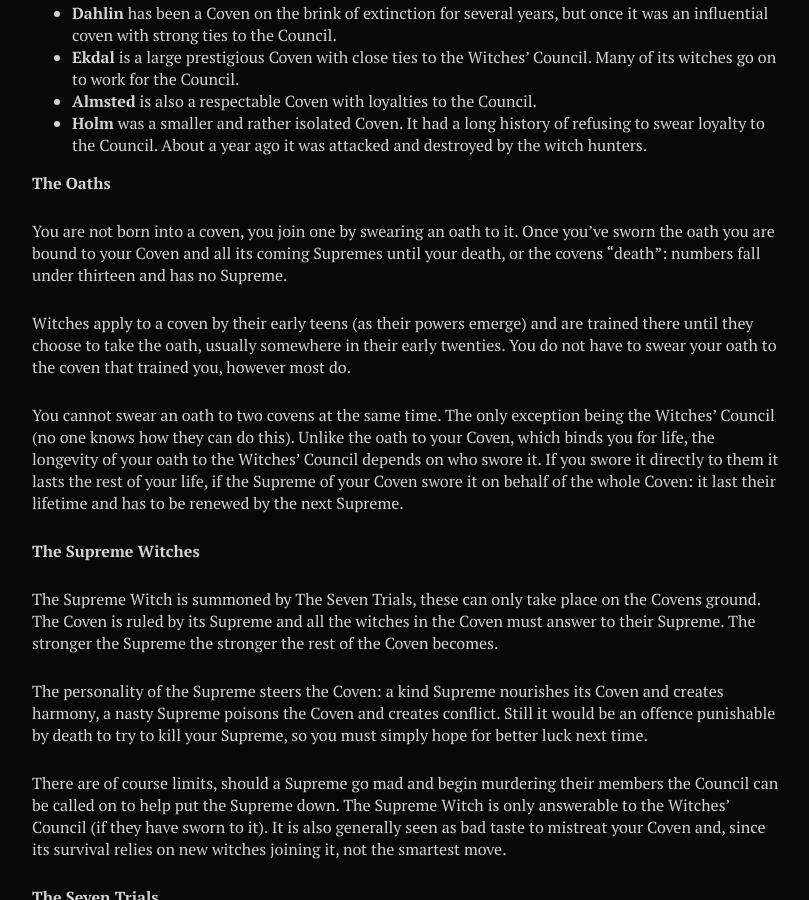
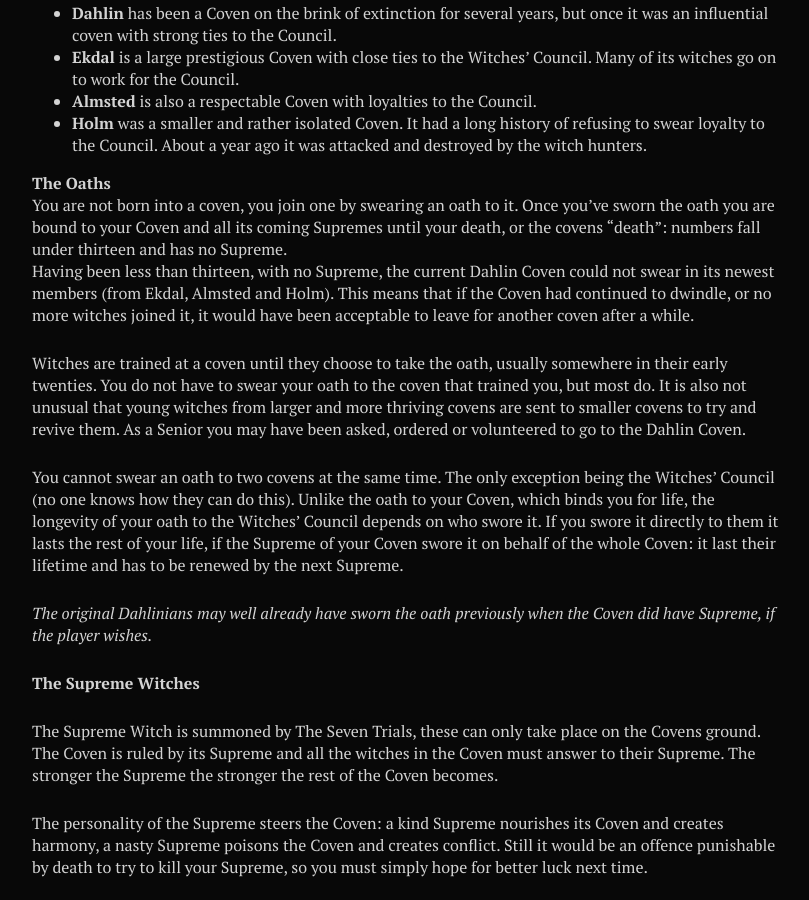
Before and after one commit to stanislavb/en.coven.nu, a Jekyll site: the page built from fictional/index.md, in a window 1280 px wide and 900 px high, scrolled down 1895 px. Shown: the whole window, without its empty margins (288-1097 px from the left). Built offline with Jekyll 4.4.1, drawn with Linux system fonts in a browser that asks for light colours; nearby versions of some CDN libraries.

Commit message:
Update index.md

```diff
--- a/fictional/index.md
+++ b/fictional/index.md
@@ -55,12 +55,14 @@ The two ultimate punishment are death by burning or exile.
 * **Holm** was a smaller and rather isolated Coven. It had a long history of refusing to swear loyalty to the Council. About a year ago it was attacked and destroyed by the witch hunters.
 
 **The Oaths**
+You are not born into a coven, you join one by swearing an oath to it. Once you’ve sworn the oath you are bound to your Coven and all its coming Supremes until your death, or the covens “death”: numbers fall under thirteen and has no Supreme.
+Having been less than thirteen, with no Supreme, the current Dahlin Coven could not swear in its newest members (from Ekdal, Almsted and Holm). This means that if the Coven had continued to dwindle, or no more witches joined it, it would have been acceptable to leave for another coven after a while.
 
-You are not born into a coven, you join one by swearing an oath to it. Once you’ve sworn the oath you are bound to your Coven and all its coming Supremes until your death, or the covens “death”: numbers fall under thirteen and has no Supreme.
-
-Witches apply to a coven by their early teens (as their powers emerge) and are trained there until they choose to take the oath, usually somewhere in their early twenties. You do not have to swear your oath to the coven that trained you, however most do.
+Witches are trained at a coven until they choose to take the oath, usually somewhere in their early twenties. You do not have to swear your oath to the coven that trained you, but most do. It is also not unusual that young witches from larger and more thriving covens are sent to smaller covens to try and revive them. As a Senior you may have been asked, ordered or volunteered to go to the Dahlin Coven.
 
 You cannot swear an oath to two covens at the same time. The only exception being the Witches’ Council (no one knows how they can do this). Unlike the oath to your Coven, which binds you for life, the longevity of your oath to the Witches’ Council depends on who swore it. If you swore it directly to them it lasts the rest of your life, if the Supreme of your Coven swore it on behalf of the whole Coven: it last their lifetime and has to be renewed by the next Supreme.
+
+*The original Dahlinians may well already have sworn the oath previously when the Coven did have Supreme, if the player wishes.*
 
 **The Supreme Witches**
 
```
